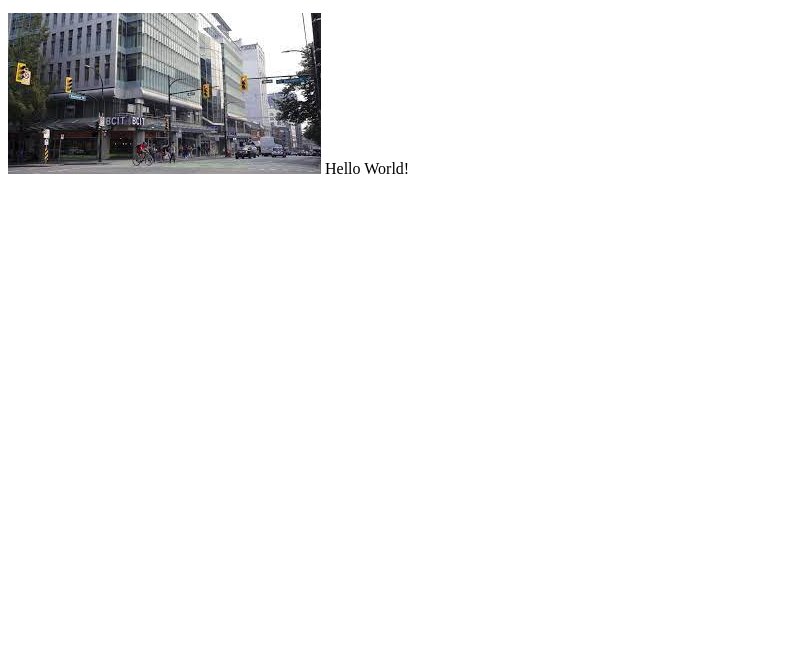
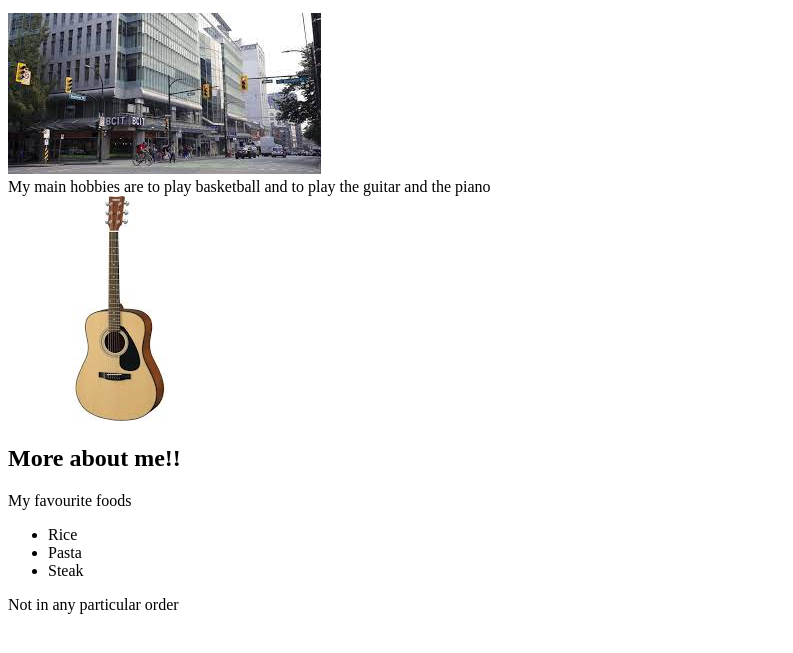
Before and after one commit to godriele/ACIT1620-Week1-Practice, a plain HTML site: page index.html in a window 1280 px wide. Shown: the part 101-754 px from the top of the page, without its empty margins (0-793 px from the left). Drawn offline with Linux system fonts and the light colour scheme.

Commit message:
Added more background about me

```diff
--- a/index.html
+++ b/index.html
@@ -11,11 +11,27 @@
 
          <img src="media/Bcit.jpeg" alt="Downtown Location of BCIT" />
 
+         <br>
+
+      <p1>My main hobbies are to play basketball and to play the guitar and the piano</p1>
+
+        <br>
+
+         <img src="media/Guitar.jpeg" alt="Guitar" />
 
 
+    <h2>More about me!!</h2>
+
+       <p2>My favourite foods</p2>
+
+        <ul>
+           <li> Rice</li>
+           <li> Pasta</li>
+           <li> Steak</li>
+        </ul>
+       <p> Not in any particular order</p>
 
          <body>
-    <hi>Hello World!</hi>
     <p></p>
 </body>
 
```
